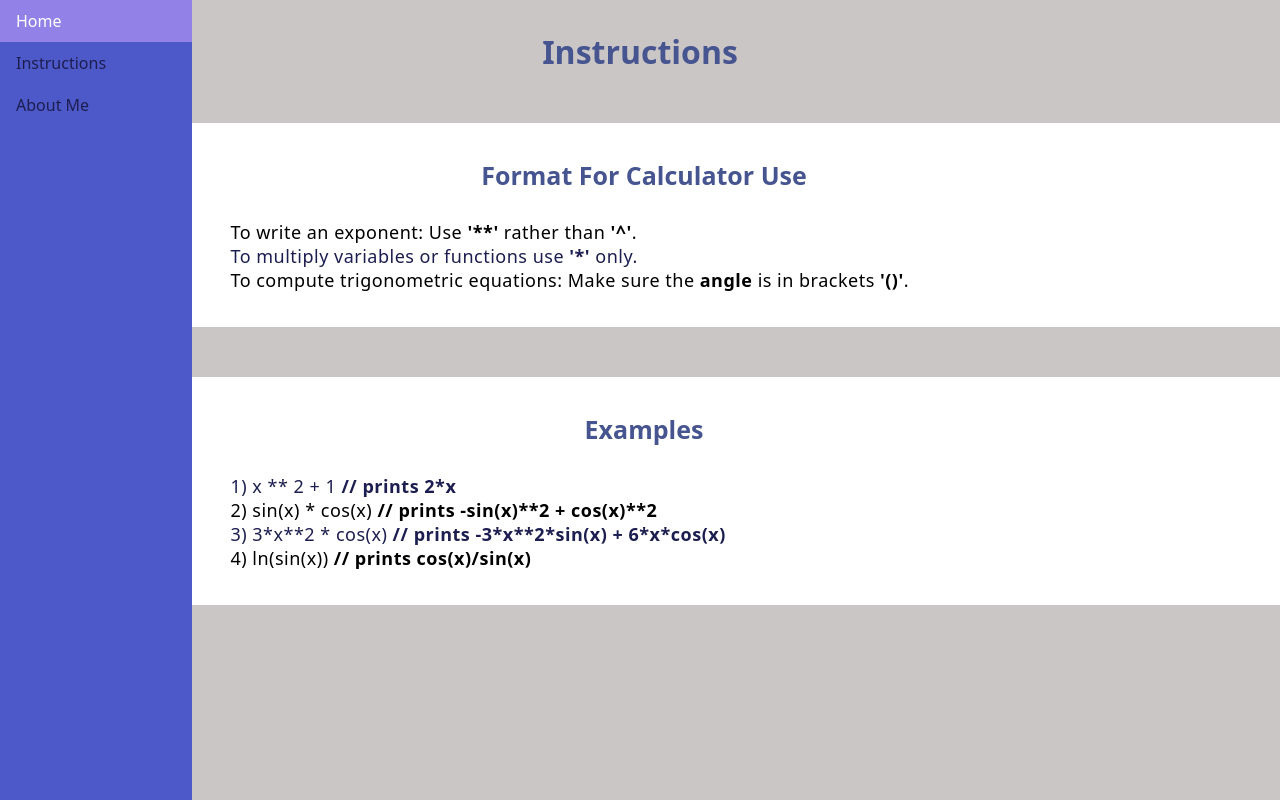
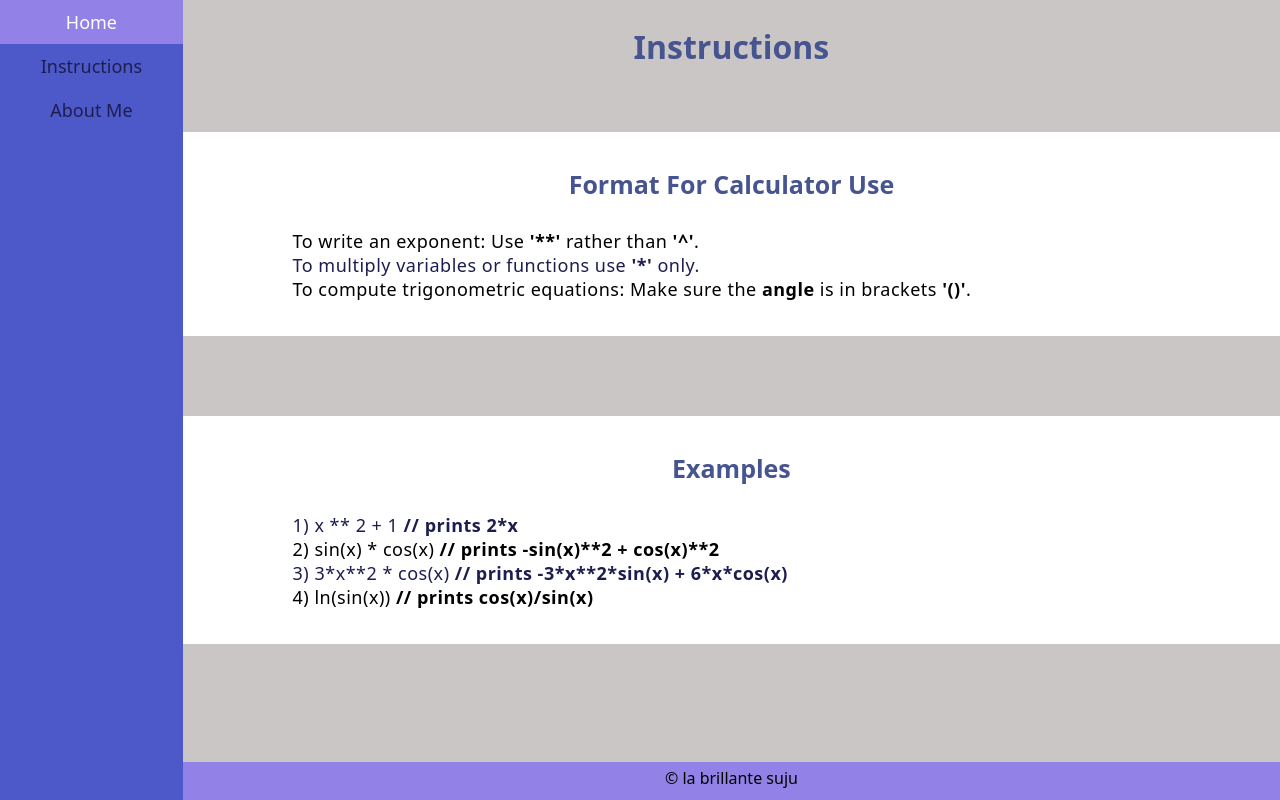
Before and after one commit to ayanahye/derivative-calc, a Flask app: page /instructions in a window 1280 px wide. Run offline with Flask 2, Linux system fonts and the light colour scheme.

Commit message:
update 2

```diff
--- a/static/style.css
+++ b/static/style.css
@@ -1,45 +1,80 @@
-* {
-    margin: 0;
+*{
+    margin:0;
     padding: 0;
     font-family:system-ui, -apple-system, BlinkMacSystemFont, 'Segoe UI', Roboto, Oxygen, Ubuntu, Cantarell, 'Open Sans', 'Helvetica Neue', sans-serif;
 }
 
-html {
-    overflow-y: scroll;
-    overflow-x: scroll;
+
+:root {
+    --main-padding:5px;
 }
 
-body { position: absolute; }
+.container {
+    display: grid;
+    height: 100vh;
+    grid-template-columns: 0.5fr 1fr 1fr 1fr;
+    grid-template-rows: 1fr 0.05fr;
+    grid-template-areas:
+    "sidebar main main main"
+    "sidebar footer footer footer";
+    text-align: center;
+    overflow: auto;
+}
 
-.container {
-    background-color: rgb(203, 198, 198);
-    height: 100%;
-    width: 100%;
-    position: fixed;
+#sidebar {
+    background: rgb(77, 89, 201);;
+    grid-area: sidebar;
+    text-align: center;
+    z-index: 1;
+}
+
+main {
+    background: rgb(203, 198, 198);;
+    grid-area: main;
+    padding-top:var(--main-padding);
+}
+
+footer {
+    background:rgb(146, 129, 231);
+    grid-area: footer;
+    padding-top:var(--main-padding);
+
+}
+
+@media only screen and (max-width:550px){
+    .container{
+      grid-template-columns: 1fr;
+      grid-template-rows: 0.3fr 2.2fr 0.2fr;
+      grid-template-areas:
+        "sidebar"
+        "main"
+        "footer";
+    }
 }
 
 ul {
     list-style-type: none;
-    width: 15%;
-    background-color: rgb(77, 89, 201);
-    padding: 0;
-    margin: 0;
-    height: 100%;
-    position: fixed;
-    overflow: auto;
 }
 
 li a {
+    color: rgb(29, 30, 80);
     display: block;
-    color: rgb(29, 30, 80);
-    padding: 10px 16px;
+    padding-bottom: 10px;
+    padding-top: 10px;
     text-decoration: none;
+    font-size: 18px;
 
 }
 
 li a:hover {
     background-color: rgb(146, 129, 231);
     color: white;
+    cursor: pointer;
+}
+
+.title {
+    padding-top: 20px;
+    color:#465490;
 }
 
 .active {
@@ -47,48 +82,10 @@ li a:hover {
     color: white;
 }
 
-#tab1:focus, #tab2:focus-within, #tab3:focus-within {
-    background-color: rgb(230, 60, 60);
-    color: white;
-}
-
-.title {
-    text-align: center;
-    padding-top: 30px;
-    color:#465490;
-}
-
-.main {
-    position: absolute;
-    text-align:left;
-    display: flex;
-    flex-direction: column;
-    justify-content: center;
-    width: 50%;
-    left: 0;
-    right: 0;
-    margin: 0 auto;
-    background-color: white;
-    margin-top: 70px;
-    border-radius: 20px;
-    padding-top: 40px;
-    padding-bottom: 40px;
-    padding-left: 10px;
-    padding-right: 10px;
-
-}
-
-form {
-    display: flex;
-    flex-direction: column;
-    justify-content: center;
-}
-
 .input, .subtitle {
     font-size: 25px;
     display: block;
     margin-bottom: 18px;
-
 }
 
 .subtitle {
@@ -113,19 +109,40 @@ form {
     transition: color 2s;
 }
 
-.subtitle {
-    margin-left: 8px;
+.main {
+    position: relative;
+    display: flex;
+    flex-direction: column;
+    justify-content:center;
+    width: 50%;
+    text-align: left;
+    margin: 0 auto;
+    background-color: white;
+    border-radius: 20px;
+    padding-top: 40px;
+    padding-bottom: 40px;
+    padding-left: 10px;
+    padding-right: 10px;
+    margin-top: 8vh;
+    margin-bottom: 10vh;
+
+}
+
+form {
+    display: flex;
+    flex-direction: column;
+    justify-content: center;
 }
 
 .block1 {
     background-color: white;
-    display:flex;
+    display: flex;
     flex-direction: column;
     justify-content: center;
-    margin-top: 50px;
+    margin-top: 8vh;
+    margin-bottom: 10vh;
     padding-top: 35px;
     padding-bottom: 35px;
-    scroll-behavior: smooth;
 }
 
 #notes {
@@ -134,43 +151,14 @@ form {
 }
 
 .notes {
-    text-align: left;
-    text-indent: 18%;
+    text-align: justify;
     font-size: 18px;
     letter-spacing: 0.5px;
-
+    padding-left: 10%;
 }
 
 #colored {
     color:rgb(29, 30, 80);
-
-}
-
-#grid-col {
-    display: grid;
-    grid-template-columns: auto auto auto;
-    grid-gap: 20px;
-    margin-top: 50px;
-    margin-left: 20%;
-    margin-right: 8%;
-
-}
-
-div.cell {
-    background:#465490;
-    border: 1px solid Blue;
-    padding: 10px;
-    position: relative;
-    float: left;
-    width: 150px;
-    height: 150px;
-}
-
-@media screen and (max-width: 640px) {
-    #grid-col { grid-template-columns: 100%; }
-    #colored, .notes {
-        max-width: 400px;
-    }
 }
 
 #image {
--- a/templates/base.html
+++ b/templates/base.html
@@ -8,15 +8,8 @@
         <meta name = "viewport" content="width=device-width, initial-scale=1.0">
         <title>{% block title %} {% endblock %}</title>
     </head>
+
     <body>
-        <div class="container">
-            <div class="navbar">
-                <ul>
-                    <li><a class="active" id="tab1" href="index.html">Home</a></li>
-                    <li><a id="tab2" href="instructions.html">Instructions</a></li>
-                    <li><a id="tab3" href="about.html">About Me</a></li>
-                </ul>
-            </div>
         {% block content %}
         {% endblock %}
     </body>
--- a/templates/instructions.html
+++ b/templates/instructions.html
@@ -3,15 +3,17 @@
     Instructions
 {% endblock %}
 {% block content %}
-    <div>
+    <div class="container">
+    <main>
         <h1 class="title">Instructions</h1>
-    </div>
+
         <div class="block1">
             <h2 class="subtitle" id="notes">Format For Calculator Use</h2>
             <p class="notes">To write an exponent: Use <strong>'**'</strong> rather than <strong>'^'</strong>.</p>
             <p id="colored" class="notes">To multiply variables or functions use <strong>'*'</strong> only.</p>
             <p class="notes">To compute trigonometric equations: Make sure the <strong>angle</strong> is in brackets <strong>'()'</strong>.</p>
         </div>
+
         <div class="block1" id="b2">
             <h2 class="subtitle" id="notes">Examples</h2>
             <p id="colored" class="notes">1) x ** 2 + 1 <strong>// prints 2*x</strong></p>
@@ -19,4 +21,17 @@
             <p id="colored" class="notes">3) 3*x**2 * cos(x) <strong>// prints -3*x**2*sin(x) + 6*x*cos(x)</strong></p>
             <p class="notes">4) ln(sin(x)) <strong>// prints cos(x)/sin(x)</strong></p>
         </div>
+
+    </main>
+
+
+    <div id="sidebar">
+        <ul>
+            <li><a href="index.html" class="active">Home</a></li>
+            <li><a href="instructions.html">Instructions</a></li>
+            <li><a href="about.html">About Me</a></li>
+        </ul>
+    </div>
+        <footer>© la brillante suju</footer>
+    </div>
 {% endblock %}
```
Also changed, not shown: other parts of static/style.css (+29 -2 lines), templates/about.html (+16 -2 lines), templates/index.html (+19 -3 lines). Lines whose indentation alone changed are shown as unchanged.
